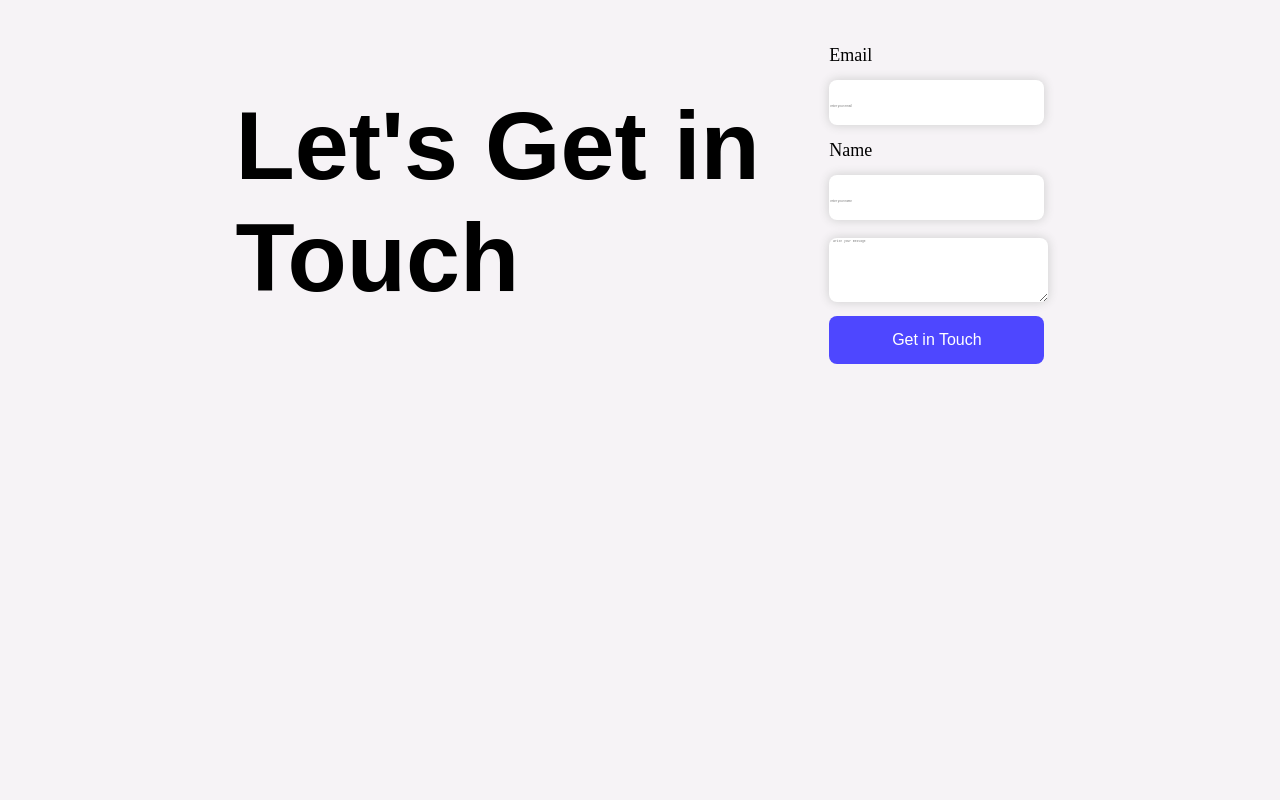
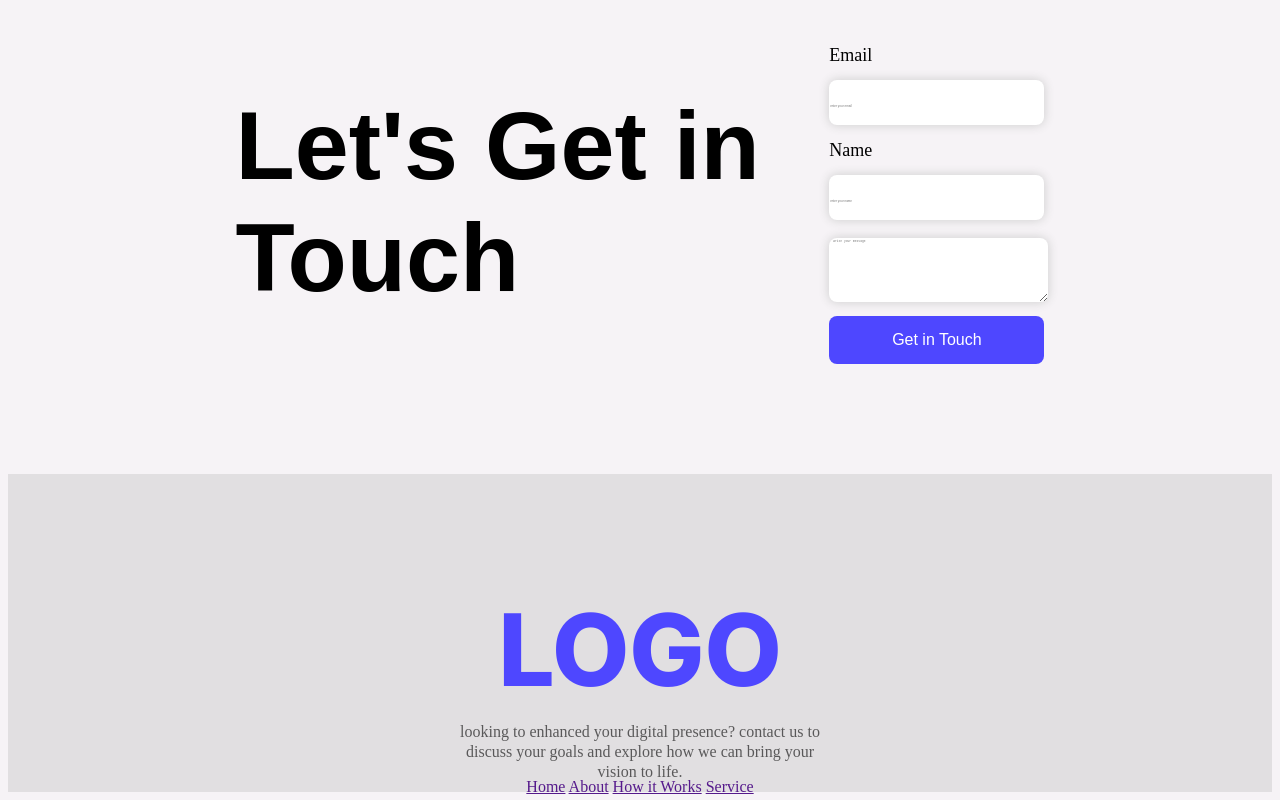
Before and after one commit to mamun-dev007/First-assignment, a plain HTML site: page index.html in a window 1280 px wide. Shown: the part 3207-4007 px from the top of the page. Before the commit the page ends 3689 px from the top, so only its background shows below. Drawn offline with Linux system fonts and the light colour scheme.

```diff
--- a/index.html
+++ b/index.html
@@ -124,7 +124,18 @@
     </main>
 
     <footer class="footer-area">
-
+     <div>
+        <div class="footer-head">
+            <h1 class="inter footer-logo">LOGO</h1>
+            <p class="footer-subtitle">looking to enhanced your digital presence? contact us to discuss your goals and explore how we can bring your vision to life.</p>
+            <div>
+                <a href="">Home</a>
+                <a href="">About</a>
+                <a href="">How it Works</a>
+                <a href="">Service</a>
+            </div>
+        </div>
+     </div>
     </footer>
 </body>
 </html>
```
